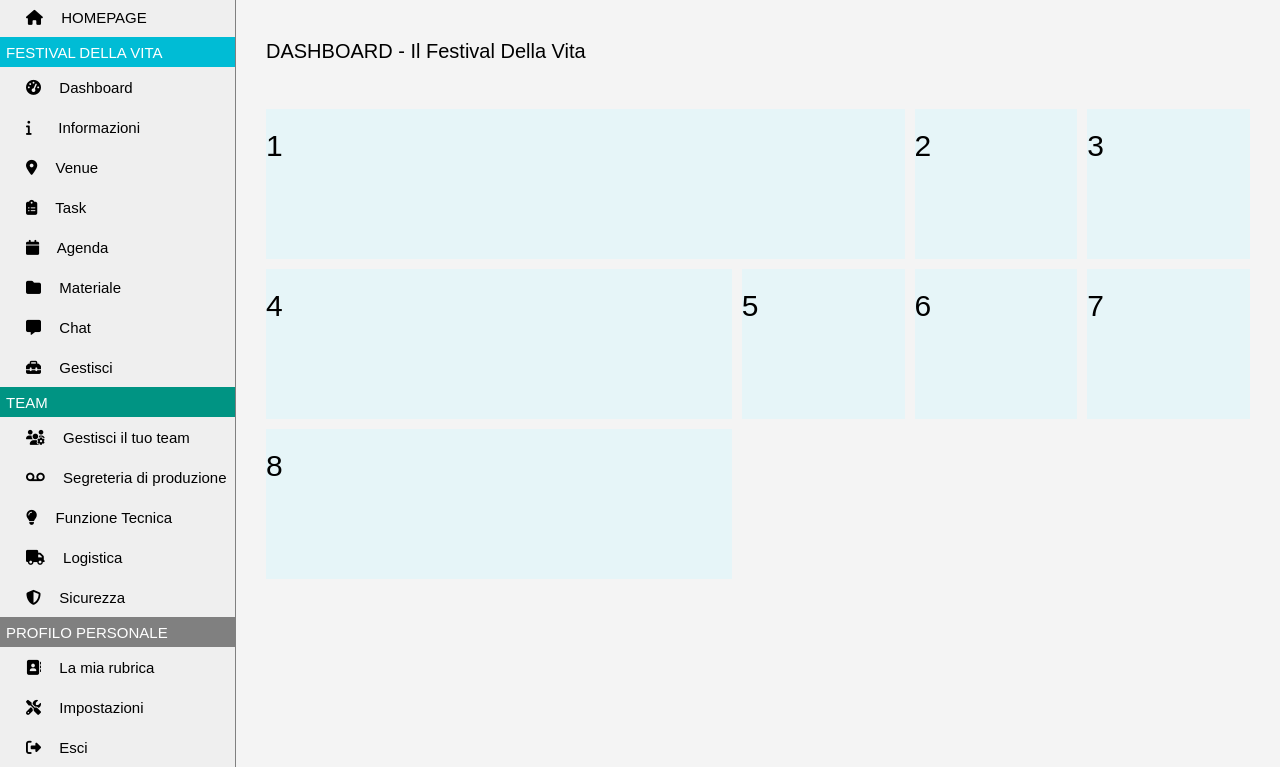
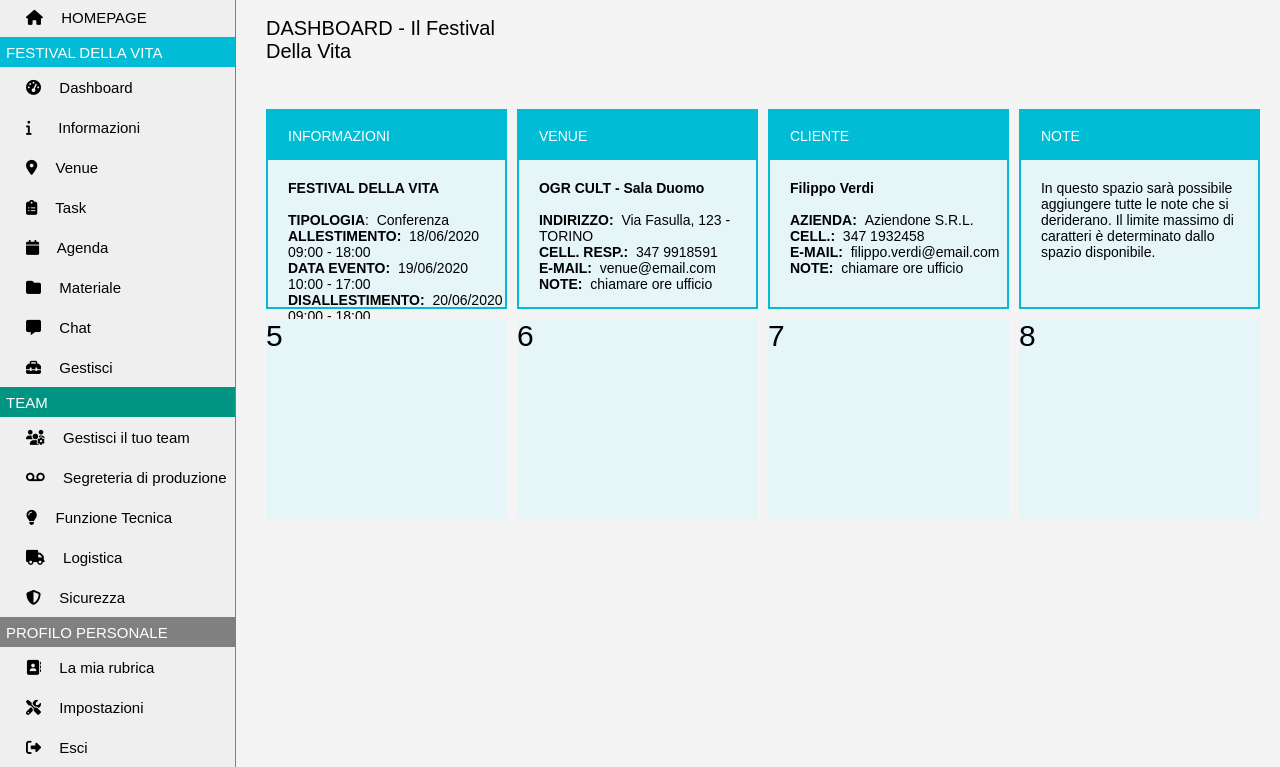
Before and after one commit to GiuseppeGullotta/giuseppegullotta.github.io, a plain HTML site: page index.html in a window 1280 px wide. Shown: the part 73-840 px from the top of the page. Drawn offline with nearby package versions, Linux system fonts and the light colour scheme.

Commit message:
aggiunta dashboard prima riga

```diff
--- a/app.css
+++ b/app.css
@@ -238,21 +238,21 @@
 
     .grid-container {
         display: grid;
-        grid-template-columns: auto auto auto auto;
+        grid-template-columns: 25% 25% 25% 25%;
         grid-gap: 10px;
         background-color: var(--main-bg-color);
         font: 17px "Montserrat SemiBold", sans-serif;
-        color: black;
-        padding: 23px 30px 10px 30px;
+        color: #000000;
+        padding-left: 30px;
+        padding-right: 50px;
     }
 
     .grid-container > div {
             background-color: var(--light-blue);
-            height: 150px;
+            height: 200px;
             text-align: left;
-            padding: 20px 0;
             font-size: 30px;
-        }
+    }
 
     .titolo_pagina{
         padding-top: 20px;
@@ -262,7 +262,71 @@
 
     .item1 {
         grid-column-start: 1;
+        grid-column-end: 2;
+        padding-top: 0;
+        padding-bottom: 0;
+        border: var(--blue);
+        border-style: solid;
+        border-color: var(--blue);
+        border-width: 2px;
+    }
+
+    .item2 {
+        grid-column-start: 2;
         grid-column-end: 3;
+        padding-top: 0;
+        padding-bottom: 0;
+        border: var(--blue);
+        border-style: solid;
+        border-color: var(--blue);
+        border-width: 2px;
+    }
+
+    .item3 {
+        grid-column-start: 3;
+        grid-column-end: 4;
+        padding-top: 0;
+        padding-bottom: 0;
+        border: var(--blue);
+        border-style: solid;
+        border-color: var(--blue);
+        border-width: 2px;
+    }
+
+    .item4 {
+        grid-column-start: 4;
+        grid-column-end: 5;
+        padding-top: 0;
+        padding-bottom: 0;
+        border: var(--blue);
+        border-style: solid;
+        border-color: var(--blue);
+        border-width: 2px;
+    }
+
+
+    .sotto1item {
+        width: 100%;
+        background: var(--blue);
+        height: 25%;
+        color: white;
+        margin: auto;
+        font: 14px "Montserrat SemiBold", sans-serif;
+        display: flex;
+        padding-left: 20px;
+        justify-content: left;
+        align-items: center;
+    }
+
+    .sotto2item {
+        width: 100%;
+        background: var(--light-blue);
+        height: 75%;
+        font: 14px "Montserrat Light", sans-serif;
+        display: flex;
+        padding-left: 20px;
+        padding-top: 20px;
+        justify-content: left;
     }
 /* --------------- FINE CONTAINER CENTRALE ----------- */
 
--- a/index.html
+++ b/index.html
@@ -111,10 +111,51 @@
         <!-- CENTER -->
         <div class="grid-container">
             <p class="titolo_pagina">DASHBOARD - Il Festival Della Vita</p>
-            <div class="item1">1</div>
-            <div class="item2">2</div>
-            <div class="item3">3</div>
-            <div class="item4">4</div>
+            <div class="item1">
+                <div class="sotto1item">INFORMAZIONI</div>
+                <div class="sotto2item">
+                    <p>
+                        <b>FESTIVAL DELLA VITA</b><br><br>
+                        <b>TIPOLOGIA</b>: &nbsp;Conferenza <br>
+                        <b>ALLESTIMENTO:</b> &nbsp;18/06/2020 09:00 - 18:00 <br>
+                        <b>DATA EVENTO:</b> &nbsp;19/06/2020 10:00 - 17:00 <br>
+                        <b>DISALLESTIMENTO:</b> &nbsp;20/06/2020 09:00 - 18:00 <br>
+                    </p>
+                </div>
+            </div>
+            <div class="item2">
+                <div class="sotto1item">VENUE</div>
+                <div class="sotto2item">
+                    <p>
+                        <b>OGR CULT - Sala Duomo</b><br><br>
+                        <b>INDIRIZZO:</b> &nbsp;Via Fasulla, 123 - TORINO <br>
+                        <b>CELL. RESP.:</b> &nbsp;347 9918591 <br>
+                        <b>E-MAIL:</b> &nbsp;venue@email.com <br>
+                        <b>NOTE:</b> &nbsp;chiamare ore ufficio <br>
+                    </p>
+                </div>
+            </div>
+            <div class="item3">
+                <div class="sotto1item">CLIENTE</div>
+                <div class="sotto2item">
+                    <p>
+                        <b>Filippo Verdi</b><br><br>
+                        <b>AZIENDA:</b> &nbsp;Aziendone S.R.L. <br>
+                        <b>CELL.:</b> &nbsp;347 1932458 <br>
+                        <b>E-MAIL:</b> &nbsp;filippo.verdi@email.com <br>
+                        <b>NOTE:</b> &nbsp;chiamare ore ufficio <br>
+                    </p>
+                </div>
+            </div>
+            <div class="item4">
+                <div class="sotto1item">NOTE</div>
+                <div class="sotto2item">
+                    <p>
+                        In questo spazio sarà possibile aggiungere tutte le note che si deriderano.
+                        Il limite massimo di caratteri è determinato dallo spazio disponibile.
+                    </p>
+                </div>
+            </div>
             <div class="item5">5</div>
             <div class="item6">6</div>
             <div class="item7">7</div>
```
